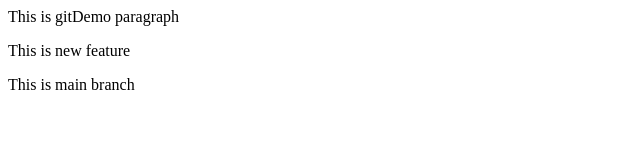
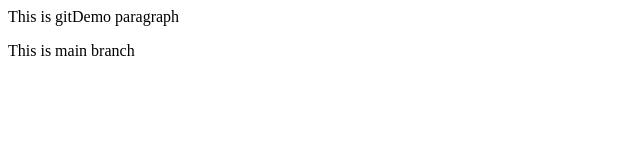
Before and after one commit to Pratiksha4444/gitDemo2, a plain HTML site: page index.html in a window 1280 px wide. Shown: the whole page, without its empty margins (0-640 px from the left). Drawn offline with Linux system fonts and the light colour scheme.

Commit message:
feature1 deleted

```diff
--- a/index.html
+++ b/index.html
@@ -1,3 +1,2 @@
 <p>This is gitDemo paragraph</p>
-<p>This is new feature</p>
 <p>This is main branch</p>
```
